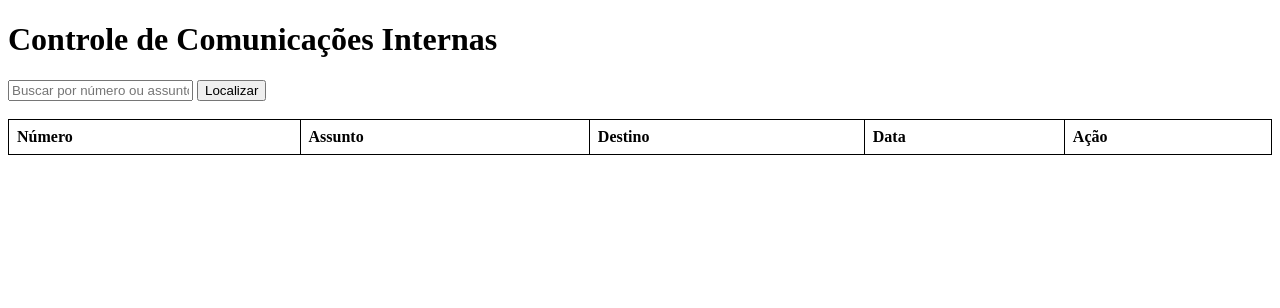
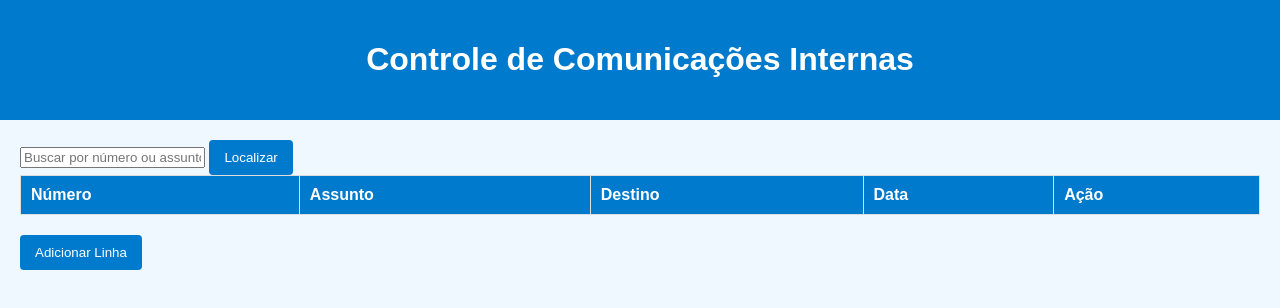
Before and after one commit to cesarpoitevin/comunicacoes-internas, a website: page index.html in a window 1280 px wide. Drawn offline with Linux system fonts and the light colour scheme; no server answers.

Commit message:
Atualização

```diff
--- a/index.html
+++ b/index.html
@@ -5,22 +5,72 @@
   <meta name="viewport" content="width=device-width, initial-scale=1.0" />
   <title>Controle de Comunicações Internas</title>
   <style>
+    body {
+      font-family: Arial, sans-serif;
+      margin: 0;
+      padding: 0;
+      background-color: #f0f8ff;
+      color: #333;
+    }
+
+    header {
+      background-color: #007acc;
+      color: #fff;
+      padding: 20px;
+      text-align: center;
+    }
+
+    main {
+      padding: 20px;
+    }
+
     table {
       width: 100%;
       border-collapse: collapse;
+      margin-bottom: 20px;
     }
-    th, td {
-      border: 1px solid black;
-      padding: 8px;
+
+    table th,
+    table td {
+      border: 1px solid #ddd;
+      padding: 10px;
       text-align: left;
+    }
+
+    table th {
+      background-color: #007acc;
+      color: #fff;
+    }
+
+    button {
+      padding: 10px 15px;
+      border: none;
+      background-color: #007acc;
+      color: white;
+      cursor: pointer;
+      border-radius: 4px;
+    }
+
+    button:hover {
+      background-color: #005f99;
+    }
+
+    .button-row {
+      margin-top: 20px;
+      display: flex;
+      gap: 10px;
     }
   </style>
 </head>
 <body>
+  <header>
     <h1>Controle de Comunicações Internas</h1>
-  <input type="text" id="searchInput" placeholder="Buscar por número ou assunto" />
-  <button onclick="buscarComunicacoes()">Localizar</button>
-  <br><br>
+  </header>
+  <main>
+    <div>
+      <input type="text" id="search-input" placeholder="Buscar por número ou assunto" />
+      <button onclick="buscarComunicacao()">Localizar</button>
+    </div>
     <table>
       <thead>
         <tr>
@@ -31,71 +81,86 @@
           <th>Ação</th>
         </tr>
       </thead>
-    <tbody id="tableBody"></tbody>
+      <tbody id="comunicacoes-tabela">
+        <!-- Linhas geradas dinamicamente -->
+      </tbody>
     </table>
+    <div class="button-row">
+      <button onclick="adicionarLinha()">Adicionar Linha</button>
+    </div>
+  </main>
 
   <script>
     async function carregarComunicacoes() {
-      try {
-        const response = await fetch("/api/comunicacoes");
+      const response = await fetch('/api/comunicacoes');
       const comunicacoes = await response.json();
-        const tableBody = document.getElementById("tableBody");
-        tableBody.innerHTML = "";
 
-        comunicacoes.forEach((comunicacao) => {
-          const row = document.createElement("tr");
+      const tabela = document.getElementById('comunicacoes-tabela');
+      tabela.innerHTML = '';
+      comunicacoes.forEach(comunicacao => {
+        const row = document.createElement('tr');
         row.innerHTML = `
           <td>${comunicacao.numero}</td>
           <td>${comunicacao.assunto}</td>
           <td>${comunicacao.destino}</td>
           <td>${comunicacao.data}</td>
-            <td><button onclick="deletarComunicacao(${comunicacao.numero})">Excluir</button></td>
+          <td><button onclick="excluirLinha(${comunicacao.numero})">Excluir</button></td>
         `;
-          tableBody.appendChild(row);
+        tabela.appendChild(row);
       });
-      } catch (error) {
-        console.error("Erro ao carregar comunicações:", error);
+    }
+
+    async function adicionarLinha() {
+      const numero = prompt('Digite o número:');
+      const assunto = prompt('Digite o assunto:');
+      const destino = prompt('Digite o destino:');
+      const data = prompt('Digite a data (YYYY-MM-DD):');
+
+      if (numero && assunto && destino && data) {
+        await fetch('/api/comunicacoes', {
+          method: 'POST',
+          headers: { 'Content-Type': 'application/json' },
+          body: JSON.stringify({ numero, assunto, destino, data })
+        });
+        carregarComunicacoes();
+      } else {
+        alert('Todos os campos devem ser preenchidos.');
       }
     }
 
-    async function buscarComunicacoes() {
-      const searchInput = document.getElementById("searchInput").value.toLowerCase();
-      const response = await fetch("/api/comunicacoes");
+    async function excluirLinha(numero) {
+      await fetch(`/api/comunicacoes/${numero}`, { method: 'DELETE' });
+      carregarComunicacoes();
+    }
+
+    async function buscarComunicacao() {
+      const termo = document.getElementById('search-input').value.toLowerCase();
+      const response = await fetch('/api/comunicacoes');
       const comunicacoes = await response.json();
 
-      const resultados = comunicacoes.filter(
-        (comunicacao) =>
-          comunicacao.numero.toString().includes(searchInput) ||
-          comunicacao.assunto.toLowerCase().includes(searchInput)
-      );
-
-      const tableBody = document.getElementById("tableBody");
-      tableBody.innerHTML = "";
-
-      resultados.forEach((comunicacao) => {
-        const row = document.createElement("tr");
+      const tabela = document.getElementById('comunicacoes-tabela');
+      tabela.innerHTML = '';
+      comunicacoes
+        .filter(
+          c =>
+            c.numero.toString().includes(termo) ||
+            c.assunto.toLowerCase().includes(termo)
+        )
+        .forEach(comunicacao => {
+          const row = document.createElement('tr');
           row.innerHTML = `
             <td>${comunicacao.numero}</td>
             <td>${comunicacao.assunto}</td>
             <td>${comunicacao.destino}</td>
             <td>${comunicacao.data}</td>
-          <td><button onclick="deletarComunicacao(${comunicacao.numero})">Excluir</button></td>
+            <td><button onclick="excluirLinha(${comunicacao.numero})">Excluir</button></td>
           `;
-        tableBody.appendChild(row);
+          tabela.appendChild(row);
         });
     }
 
-    async function deletarComunicacao(numero) {
-      try {
-        await fetch(`/api/comunicacoes/${numero}`, { method: "DELETE" });
+    // Inicializa a tabela ao carregar a página
     carregarComunicacoes();
-      } catch (error) {
-        console.error("Erro ao deletar comunicação:", error);
-      }
-    }
-
-    // Carregar comunicações ao carregar a página
-    window.onload = carregarComunicacoes;
   </script>
 </body>
 </html>
```
Also changed, not shown: server.js (+6 -25 lines). Lines whose indentation alone changed are shown as unchanged.
